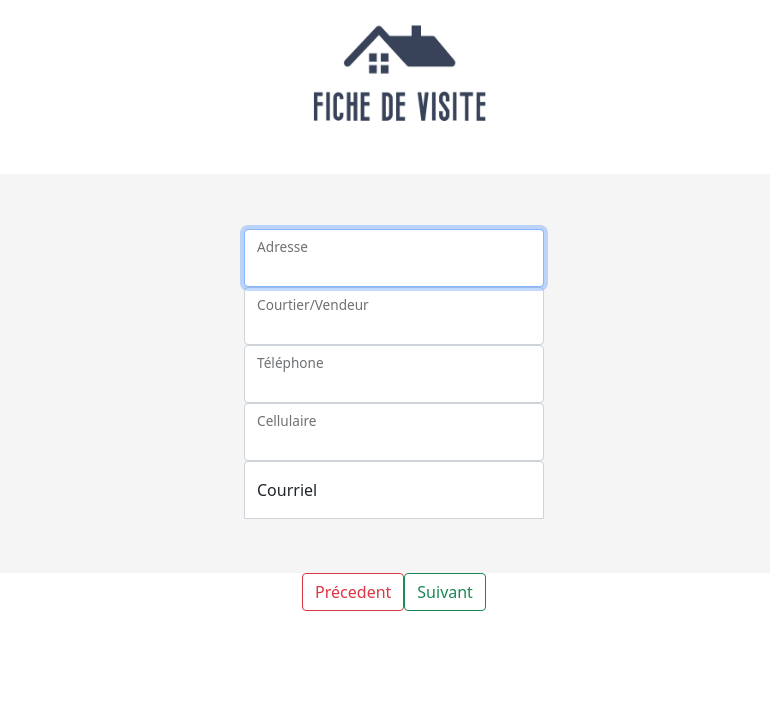
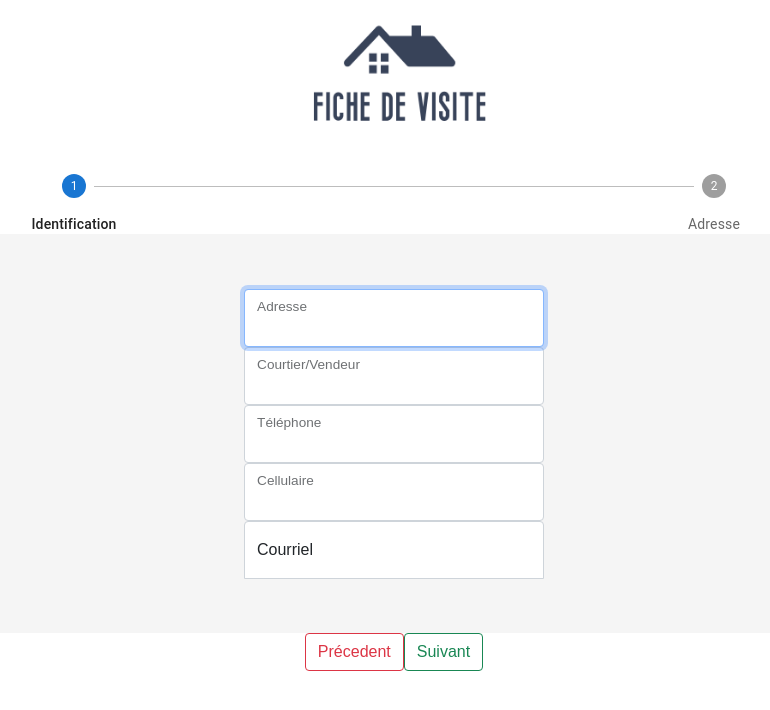
Before and after one commit to RaphaelJ-S/inf4150-projet, a React (Create React App) app in the folder app/: page / in a window 1280 px wide. Shown: the top 710 px of the page, without its empty margins (246-1016 px from the left). Built offline with nearby package versions, Linux system fonts and the light colour scheme.

Commit message:
ajout d'un exemple d'une barre de progression qui fonctionne

```diff
--- a/app/package.json
+++ b/app/package.json
@@ -3,10 +3,14 @@
   "version": "0.1.0",
   "private": true,
   "dependencies": {
+    "@emotion/react": "^11.4.1",
+    "@emotion/styled": "^11.3.0",
+    "@mui/material": "^5.0.1",
     "@testing-library/jest-dom": "^5.14.1",
     "@testing-library/react": "^11.2.7",
     "@testing-library/user-event": "^12.8.3",
     "react": "^17.0.2",
+    "react-bootstrap": "^1.6.3",
     "react-dom": "^17.0.2",
     "react-scripts": "4.0.3",
     "web-vitals": "^1.1.2"
--- a/app/src/component/css/FicheVisite.css
+++ b/app/src/component/css/FicheVisite.css
@@ -1,5 +1,12 @@
-html, body, main {
+html,
+body,
+main {
   height: 100%;
+  font-family: sans-serif;
+}
+.progress {
+  font-family: sans-serif;
+  text-align: center;
 }
 
 #root {
@@ -45,4 +52,6 @@ section {
   border-top-right-radius: 0;
 }
 
-.error { border: 1px solid red!important; }
+.error {
+  border: 1px solid red !important;
+}
--- /dev/null
+++ b/app/src/component/js/BarreProgression.js
@@ -0,0 +1,20 @@
+import React from "react";
+import "../css/FicheVisite.css";
+import Stepper from "@mui/material/Stepper";
+import Step from "@mui/material/Step";
+import StepLabel from "@mui/material/StepLabel";
+
+export default function BarreProgression({ page }) {
+  return (
+    <>
+      <Stepper activeStep={page} alternativeLabel>
+        <Step key={0}>
+          <StepLabel>{"Identification"}</StepLabel>
+        </Step>
+        <Step key={1}>
+          <StepLabel>{"Adresse"}</StepLabel>
+        </Step>
+      </Stepper>
+    </>
+  );
+}
--- a/app/src/component/js/FicheVisite.js
+++ b/app/src/component/js/FicheVisite.js
@@ -1,9 +1,9 @@
 import React, { useState } from "react";
 import IdentiteFormulaire from "./IdentiteFormulaire";
 import AdresseFormulaire from "./AdresseFormulaire";
-import {Button} from "react-bootstrap";
+import BarreProgression from "./BarreProgression";
+import { Button } from "react-bootstrap";
 import Logo from "../../assets/images/fiche_de_visite.png";
-
 
 /* Ce component s'occupe de l'affichage des différentes partie du formulaire
 
@@ -28,28 +28,24 @@ export default function FicheVisite() {
   return (
     <div className="fichevisite-main">
       <div className="text-center">
-      <img
-          className="mb-4"
-          src={Logo}
-          alt="logo"
-          width="270"
-          height="150"
-      />{" "}
+        <img className="mb-4" src={Logo} alt="logo" width="270" height="150" />{" "}
       </div>
+      <BarreProgression page={page} />
       {pages[page]}
       <div className="text-center">
-
         {/* bouton pour passer à la page précédente */}
-        <Button variant="outline-danger"
-                className="btn btn-precedent"
-                onClick={() => changerPage(page - 1)}
+        <Button
+          variant="outline-danger"
+          className="btn btn-precedent"
+          onClick={() => changerPage(page - 1)}
         >
           Précedent
         </Button>
         {/* bouton pour passer à la page suivante */}
-        <Button variant="outline-success"
-                className="btn btn-suivant"
-                onClick={() => changerPage(page + 1)}
+        <Button
+          variant="outline-success"
+          className="btn btn-suivant"
+          onClick={() => changerPage(page + 1)}
         >
           Suivant
         </Button>
```
Also changed, not shown: 1 other file (tests, documents, lock files or other folders). Lines whose indentation alone changed are shown as unchanged.
